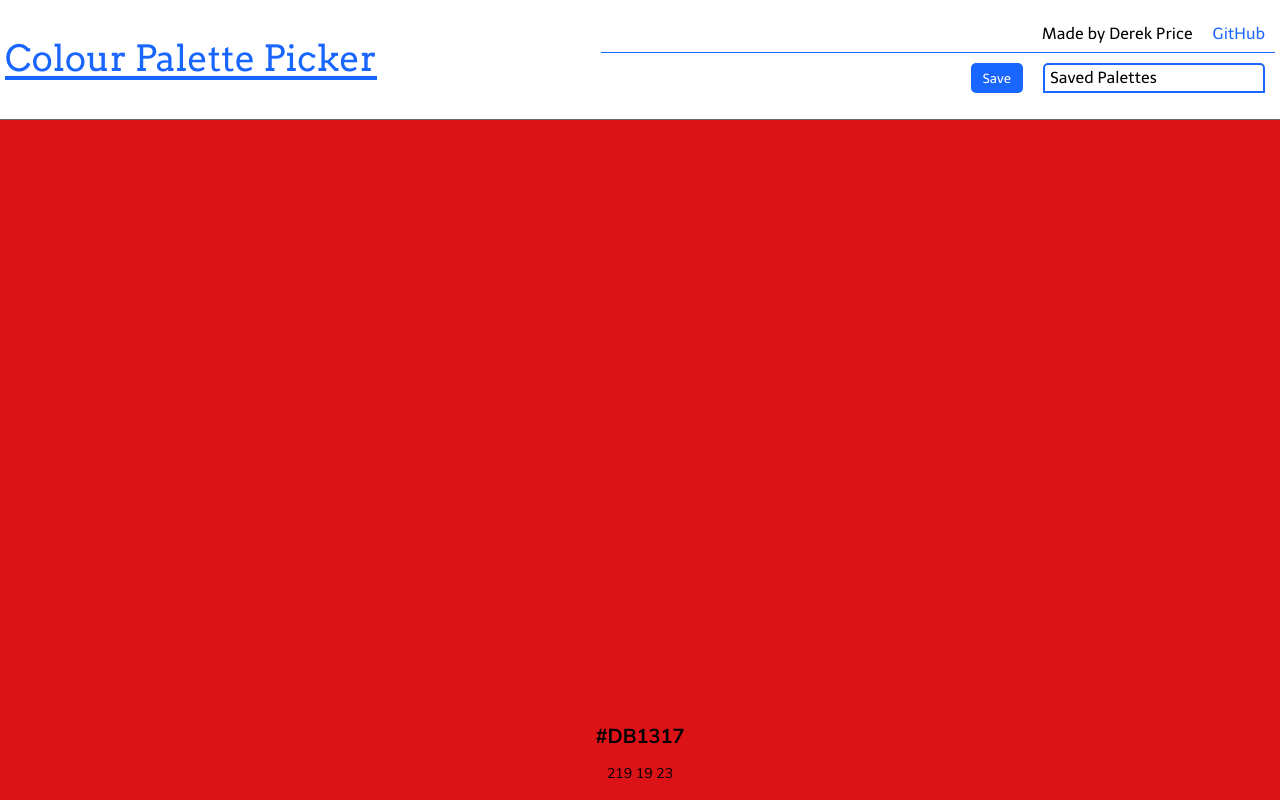
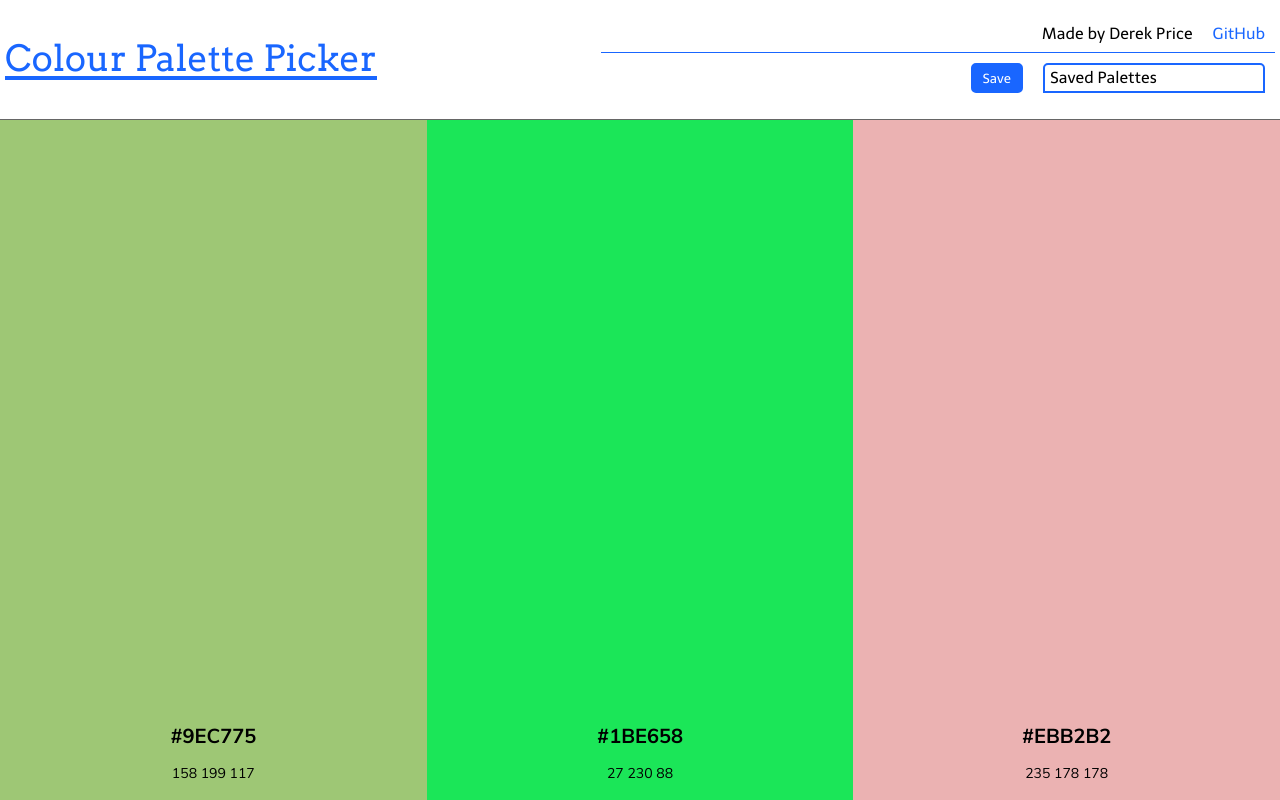
Before and after one commit to DerekPixel/colour-palette-picker, a React (Create React App) app: page / in a window 1280 px wide. Built offline with nearby package versions, Linux system fonts and the light colour scheme.

Commit message:
minour changes

```diff
--- a/src/App.jsx
+++ b/src/App.jsx
@@ -19,7 +19,7 @@ function App() {
   }, [paletteArray])
 
   function makeColoursArray() {
-    return [makeColourObject(0)];
+    return [makeColourObject(0), makeColourObject(1), makeColourObject(2)];
   }
 
   function makeColourObject(pos) {
```
